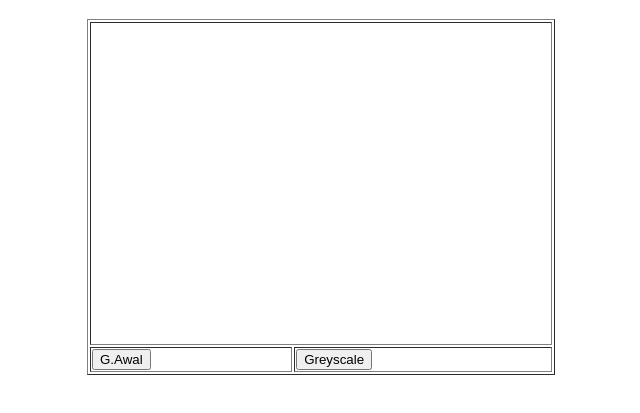
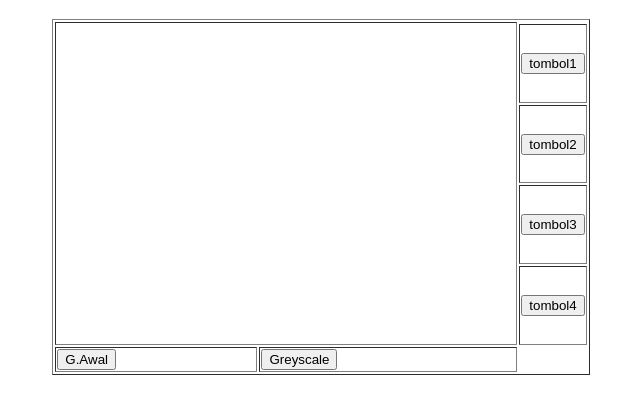
Before and after one commit to hack-ignsdk/Clan-A, a plain HTML site: page index.html in a window 1280 px wide. Shown: the part 61-474 px from the top of the page, without its empty margins (319-959 px from the left). Drawn offline with nearby package versions, Linux system fonts and the light colour scheme.

Commit message:
tambahan title saja hehehe

```diff
--- a/index.html
+++ b/index.html
@@ -1,10 +1,10 @@
 <!doctype html>
 <html>
+<title>InstaPIC</title>
 <head>
 <script type="text/javascript" src="qrc:///js/jquery.js"></script>
 <script type="text/javascript" src="qrc:///js/ign.js"></script>
-<script type="text/javascript">
-</script>
+<script type="text/javascript"></script>
 <script>
 	 function grayscale(imageObj) {
 	      var x = 10;
@@ -35,15 +35,27 @@
 		context.drawImage(imageObj, x, y);
 	}
       var imageObj = new Image();
-      imageObj.src = 'http://www.html5canvastutorials.com/demos/assets/darth-vader.jpg';
+      imageObj.src='http://www.html5canvastutorials.com/demos/assets/darth-vader.jpg';
     </script>
 </head>
 <body>
 <center><h1>InstaPIC</h1></center>
 <center>
- <table border=1>
+<table border="1">
 	<tr>
-		 <td colspan="2"><canvas id="myCanvas" width="458" height="315"></canvas></td>
+		<td colspan="2" rowspan="5"><canvas id="myCanvas" width="458" height="315"></canvas></td>
+	</tr>
+	<tr>
+		<td><input type="submit" value="tombol1"/></td>
+	</tr>
+	<tr>
+		<td><input type="submit" value="tombol2"/></td>
+	</tr>
+	<tr>
+		<td><input type="submit" value="tombol3"/></td>
+	</tr>
+	<tr>
+		<td><input type="submit" value="tombol4"/></td>
 	</tr>
 	<tr>
 		<td><button onclick="imageObj.onload = function() {drawImage(this);};">G.Awal</button></td>
```
Lines whose indentation alone changed are shown as unchanged.
